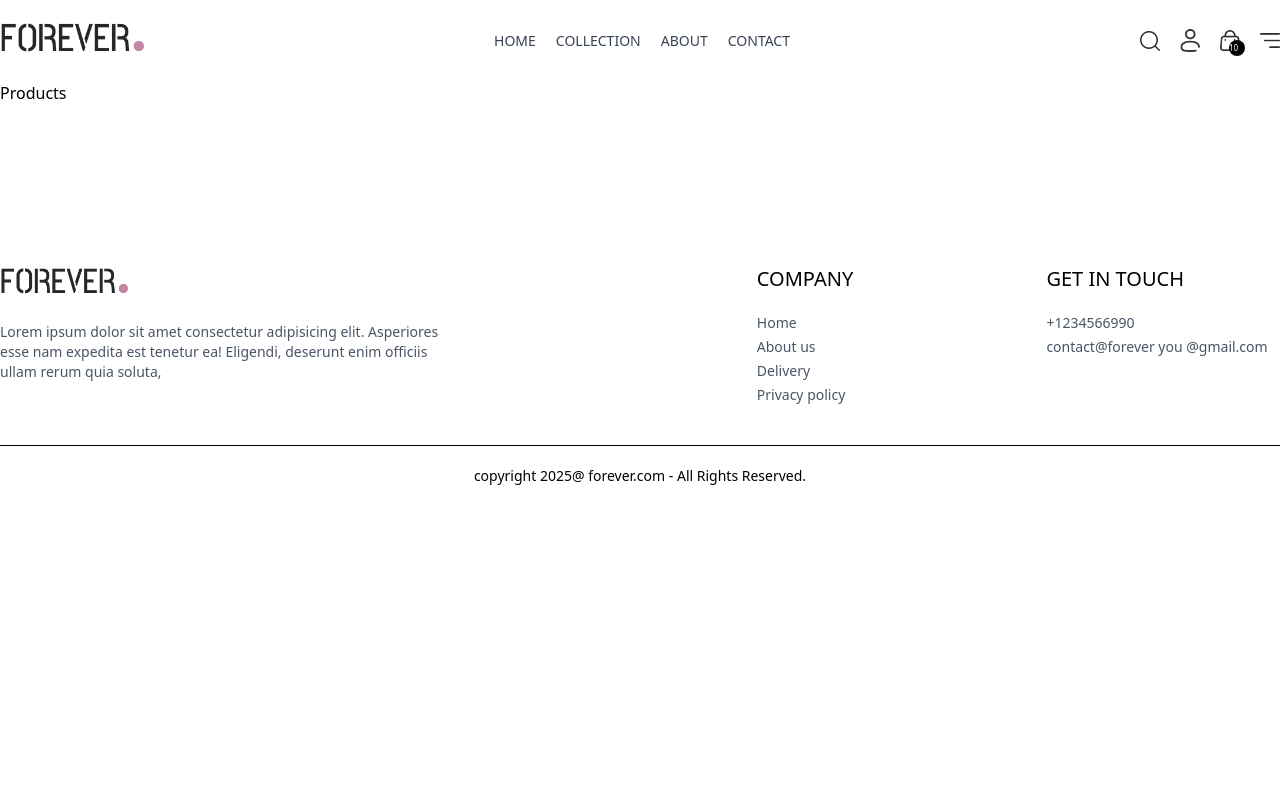
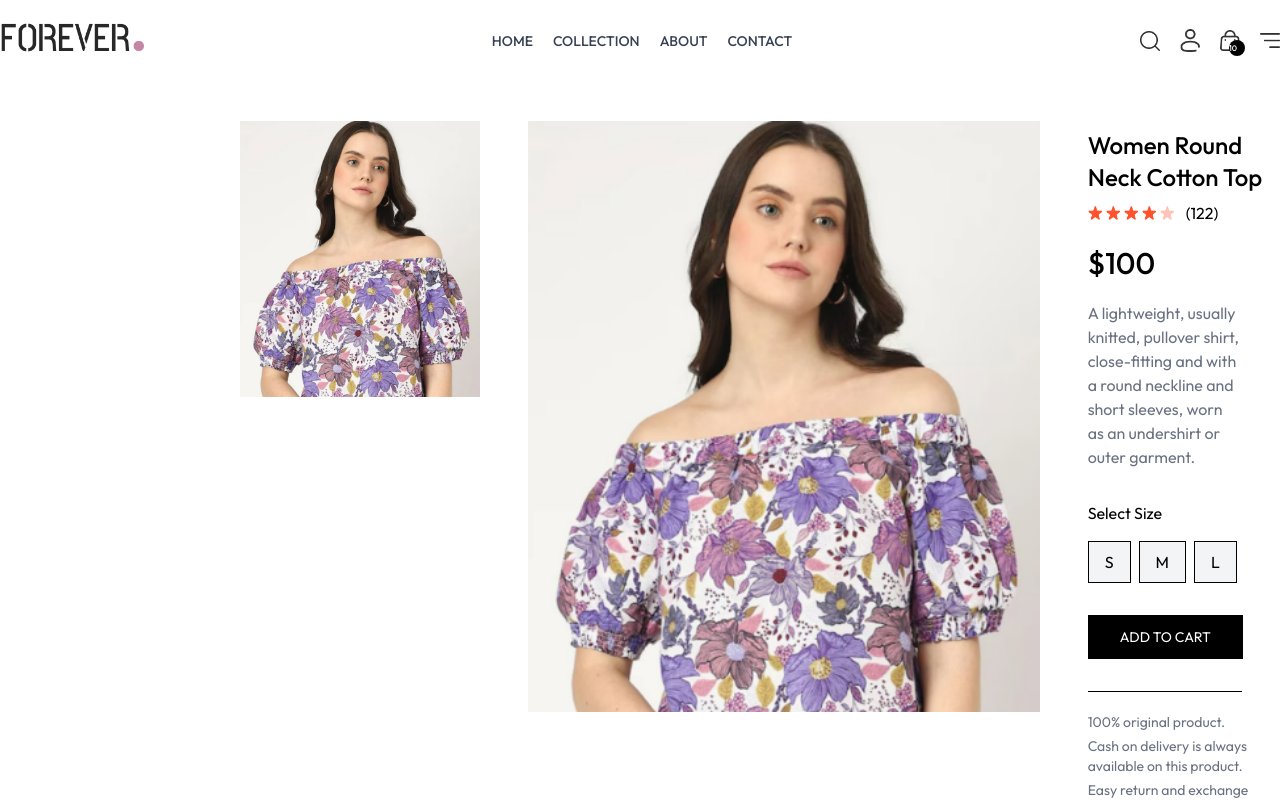
Before and after one commit to Berita-Winnie/e-commerse, a React app in the folder front_end/: page /product/aaaaa in a window 1280 px wide. Shown: the top 800 px of the page. Built offline with nearby package versions, Linux system fonts and the light colour scheme; the HTML template or start-up script is replaced by a standard one.

Commit message:
feat(products): complete product info layout and enable image switching functionality

```diff
--- a/front_end/src/index.css
+++ b/front_end/src/index.css
@@ -5,8 +5,21 @@
   display: block;
 }
 
+* {
+  font-family: Outfit;
+}
 .prata-regular {
   font-family: 'Prata', serif;
   font-weight: 400;
   font-style: normal;
 }
+
+::-webkit-scrollbar {
+  display: none;
+}
+@media (max-width: 640px) {
+  a.active {
+    background-color: black;
+    color: white;
+  }
+}
--- a/front_end/src/pages/Products.jsx
+++ b/front_end/src/pages/Products.jsx
@@ -1,7 +1,99 @@
-import React from 'react'
+import { useContext, useEffect, useState } from 'react'
+import { useParams } from 'react-router-dom'
+import { ShopContext } from '../context/ShopContext'
+
+import { assets } from '../assets/frontend_assets/assets'
 
 const Products = () => {
-  return <div>Products</div>
+  const { productId } = useParams()
+  const { products, currency } = useContext(ShopContext)
+  const [productData, setProductData] = useState(false)
+  const [image, setImage] = useState('')
+  const [size, setSize] = useState('')
+  const fetchProductData = async () => {
+    products.map((item) => {
+      if (item._id === productId) {
+        setProductData(item)
+        setImage(item.image[0])
+        return null
+      }
+    })
+  }
+
+  useEffect(() => {
+    fetchProductData()
+  }, [productId, products])
+
+  return productData ? (
+    <div className="border-top-2 pt-10 transition-opacity ease-in-out duration-500 opacity-100 ">
+      {/*Product data */}
+      <div className="flex gap-12  sm:gap-12 flex-col sm:flex-row">
+        {/* productImages */}
+        <div className="flex-1 flex  flex-col-reverse gap-3 sm:flex-row"></div>
+        <div className="flex sm:flex-col overflow-x-auto sm:overflow-y-scroll justify-between sm:justify-normal sm:w-[18.7%] w-full">
+          {productData.image.map((item, index) => (
+            <img
+              onClick={() => setImage(item)}
+              src={item}
+              key={index}
+              className="w-[24%] sm:w-full sm:mb-3 flex-shrink-0 cursor-pointer"
+              alt=""
+            />
+          ))}
+        </div>
+        <div className="w-full sm:w-[40%]">
+          <img className="w-full h-auto" src={image} alt="" />
+        </div>
+
+        {/*--------Product info-----------  */}
+        <div className="flex-1 ">
+          <h1 className="font-medium text-2xl mt-2">{productData.name}</h1>
+          <div className="flex items-center gap-1 mt-2">
+            <img className="w-3.5" src={assets.star_icon} alt="" />
+            <img className="w-3.5" src={assets.star_icon} alt="" />
+            <img className="w-3.5" src={assets.star_icon} alt="" />
+            <img className="w-3.5" src={assets.star_icon} alt="" />
+            <img className="w-3.5" src={assets.star_dull_icon} alt="" />
+            <p className="pl-2 ">(122)</p>
+          </div>
+          <p className="mt-5 text-3xl font-medium">
+            {currency}
+            {productData.price}
+          </p>
+          <p className="mt-5 text-gray-500 md:w-4/5 ">
+            {productData.description}
+          </p>
+          <div className="flex flex-col gap-4 my-8 ">
+            <p> Select Size</p>
+            <div className=" flex gap-2 ">
+              {productData.sizes.map((item, index) => (
+                <button
+                  onClick={() => setSize(item)}
+                  className={`border py-2 px-4 bg-gray-100 ${
+                    item === size ? 'border-orange-500' : ''
+                  } `}
+                  key={index}
+                >
+                  {item}
+                </button>
+              ))}
+            </div>
+          </div>
+          <button className="bg-black text-white px-8 py-3 text-sm active:bg-gray-700">
+            ADD TO CART
+          </button>
+          <hr className="mt-8 sm:w-4/5" />
+          <div className="text-sm text-gray-500 mt-5 flex  flex-col gap-1">
+            <p>100% original product.</p>
+            <p>Cash on delivery is always available on this product.</p>
+            <p>Easy return and exchange policy within 7 days.</p>
+          </div>
+        </div>
+      </div>
+    </div>
+  ) : (
+    <div className="opacity-0"></div>
+  )
 }
 
 export default Products
```
